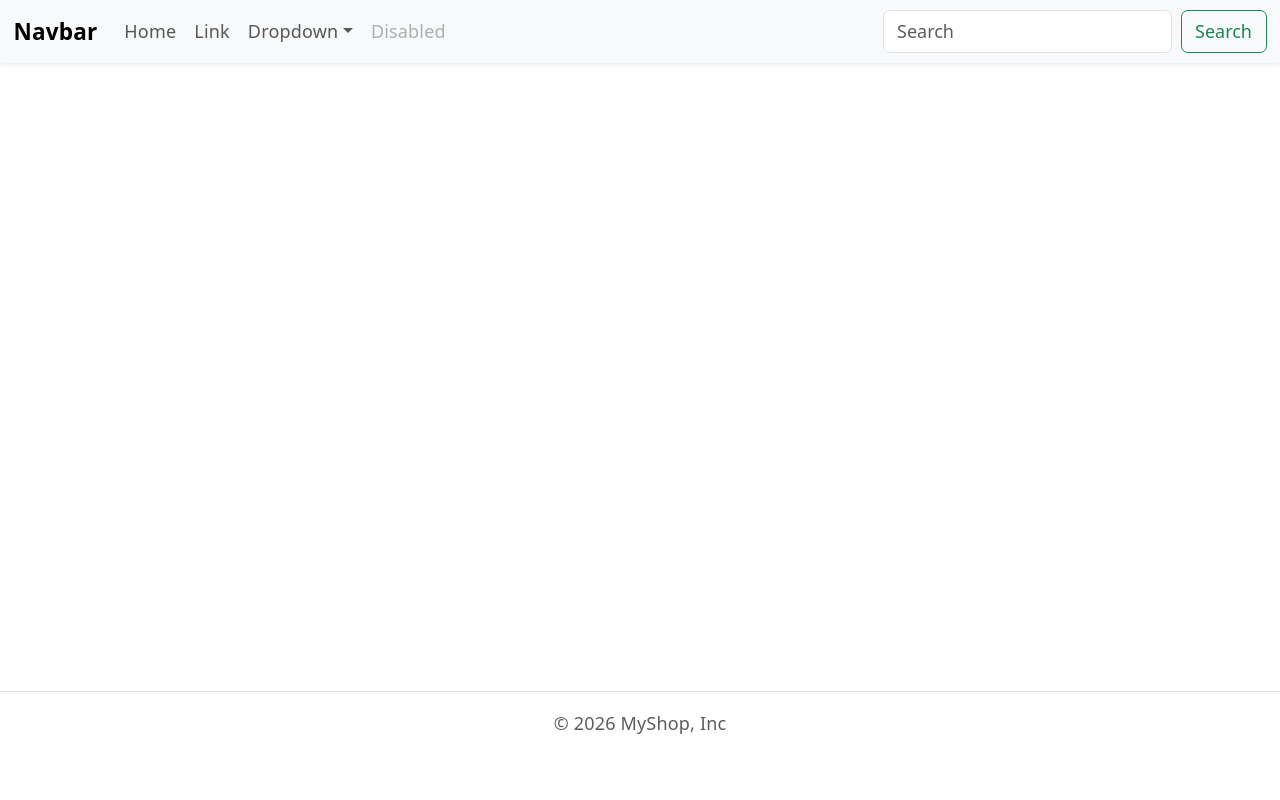
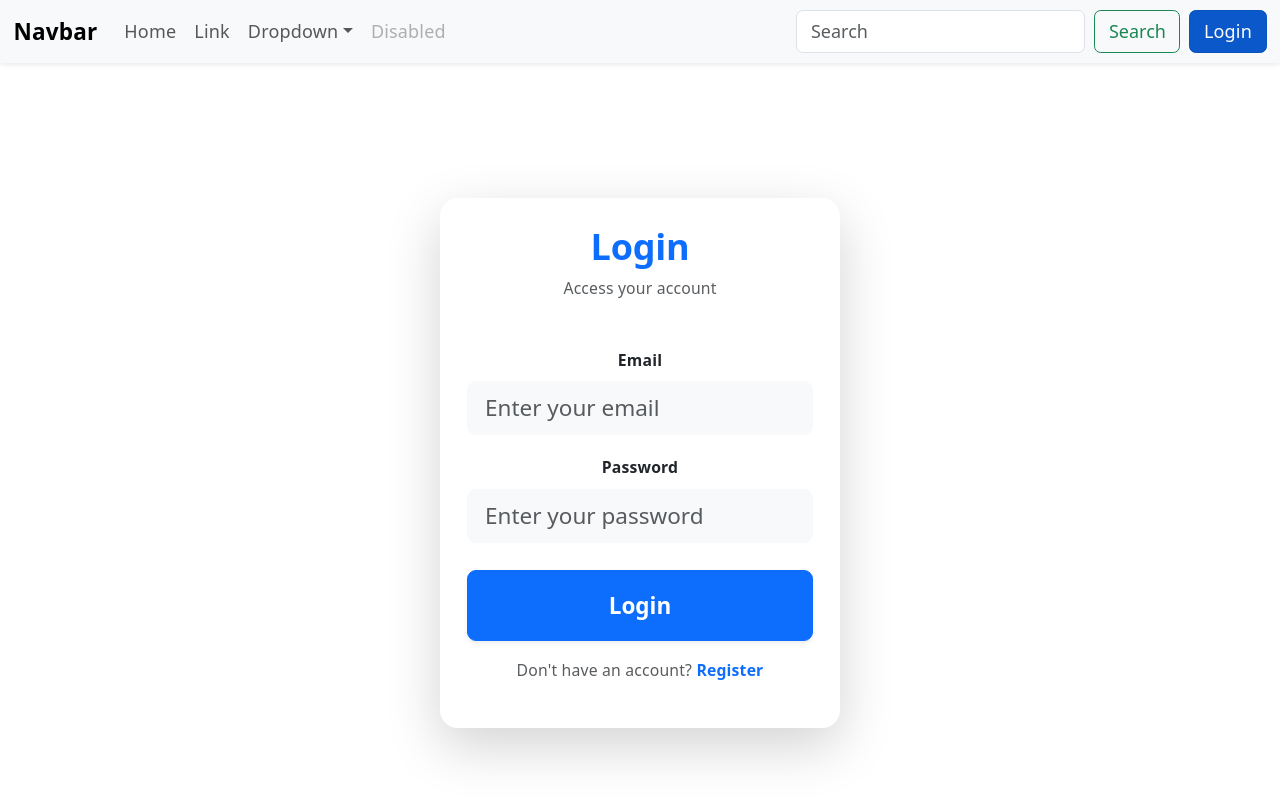
Before and after one commit to Omar4567AV/prj1, a React (Vite) app: page /login in a window 1280 px wide. Shown: the top 800 px of the page. Built offline with nearby package versions, Linux system fonts and the light colour scheme.

Commit message:
feat: implement application routing, navigation component, and login page structure

```diff
--- a/src/App.tsx
+++ b/src/App.tsx
@@ -1,6 +1,7 @@
 import { BrowserRouter as Router, Routes, Route } from 'react-router-dom';
 import Navbar from './components/Navbar';
 import Home from './pages/Home';
+import Login from './pages/login';
 import LinkPage from './pages/LinkPage';
 import Action from './pages/Action';
 import AnotherAction from './pages/AnotherAction';
@@ -16,6 +17,7 @@ function App() {
         <main className="content-wrapper">
           <Routes>
             <Route path="/" element={<Home />} />
+            <Route path="/login" element={<Login />} />
             <Route path="/link" element={<LinkPage />} />
             <Route path="/action" element={<Action />} />
             <Route path="/another-action" element={<AnotherAction />} />
--- a/src/components/Navbar.tsx
+++ b/src/components/Navbar.tsx
@@ -48,8 +48,9 @@ const Navbar: React.FC = () => {
                     </ul>
                     <form className="d-flex" role="search">
                         <input className="form-control me-2" type="search" placeholder="Search" aria-label="Search" />
-                        <button className="btn btn-outline-success" type="submit">Search</button>
+                        <button className="btn btn-outline-success me-2" type="submit">Search</button>
                     </form>
+                    <NavLink className="btn btn-primary" to="/login">Login</NavLink>
                 </div>
             </div>
         </nav>
--- /dev/null
+++ b/src/pages/Login.tsx
@@ -0,0 +1,46 @@
+import React from 'react';
+
+const Login: React.FC = () => {
+  return (
+    <div className="container d-flex justify-content-center align-items-center min-vh-100">
+      <div className="login-box card p-4 shadow-lg border-0 rounded-4" style={{ maxWidth: '400px', width: '100%' }}>
+        <div className="text-center mb-4">
+          <h2 className="fw-bold text-primary">Login</h2>
+          <p className="text-muted small">Access your account</p>
+        </div>
+
+        <form>
+          <div className="input-box mb-3">
+            <label className="form-label fw-semibold small">Email</label>
+            <input
+              type="email"
+              className="form-control form-control-lg bg-light border-0 rounded-3"
+              placeholder="Enter your email"
+              required
+            />
+          </div>
+
+          <div className="input-box mb-4">
+            <label className="form-label fw-semibold small">Password</label>
+            <input
+              type="password"
+              className="form-control form-control-lg bg-light border-0 rounded-3"
+              placeholder="Enter your password"
+              required
+            />
+          </div>
+
+          <button type="submit" className="login-btn btn btn-primary btn-lg w-100 fw-bold py-3 rounded-3 shadow-sm mb-3">
+            Login
+          </button>
+
+          <p className="register-link text-center text-muted small">
+            Don't have an account? <a href="#" className="text-primary text-decoration-none fw-semibold">Register</a>
+          </p>
+        </form>
+      </div>
+    </div>
+  );
+};
+
+export default Login;
```
